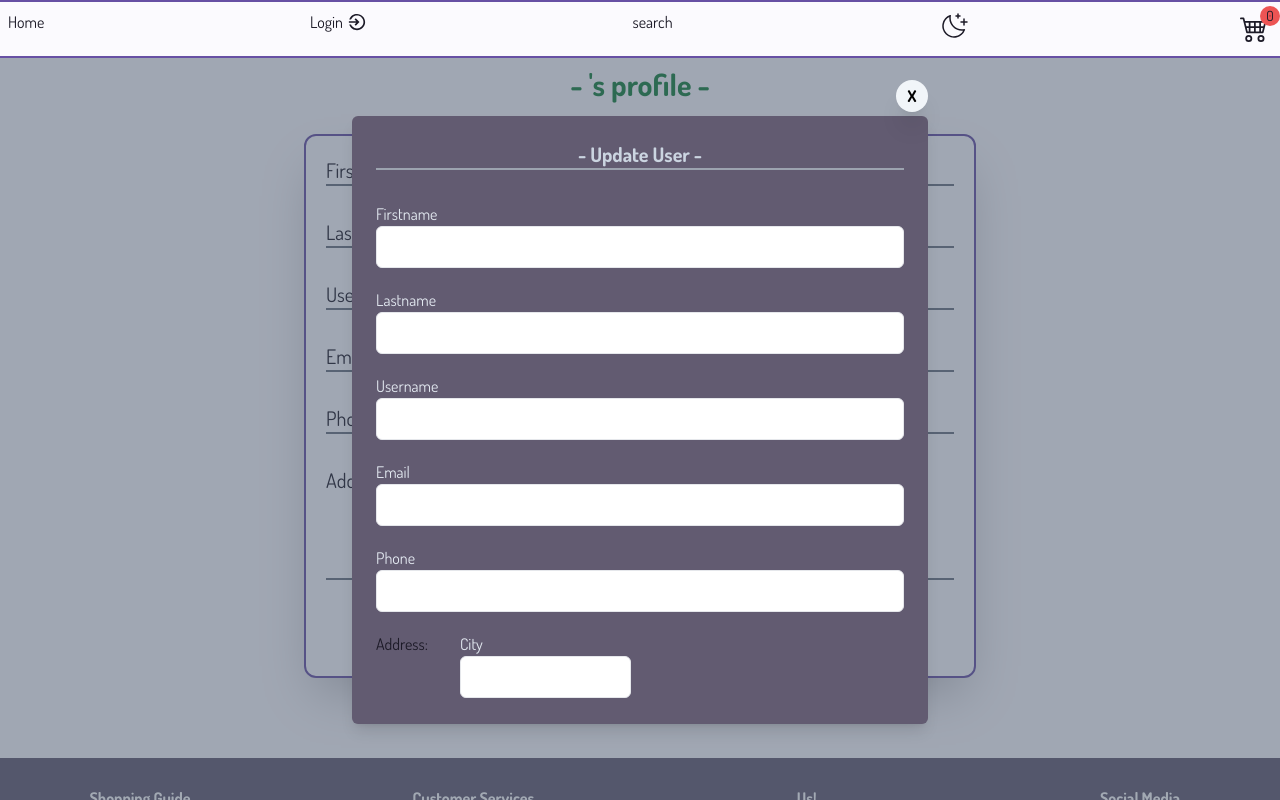
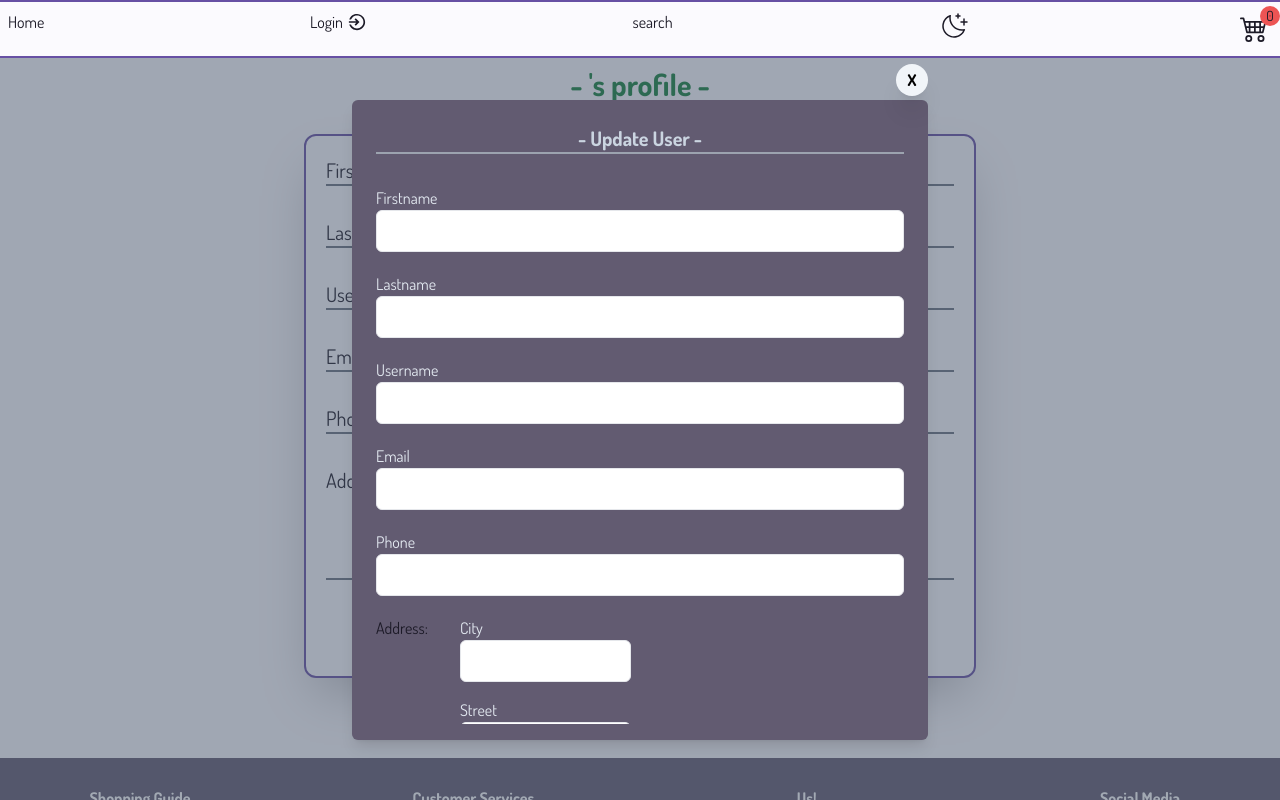
Before and after one commit to maryammohebbi/Ecommerce-website-with-React-Typescript-Tailwind, a React (Vite) app: page /profile in a window 1280 px wide. Both pictures are taken after a click on the button "EDIT PROFILE". Shown: the top 800 px of the page. Built offline with nearby package versions, Linux system fonts and the light colour scheme.

Commit message:
minor style changes

```diff
--- a/src/features/user/UpdateUser.tsx
+++ b/src/features/user/UpdateUser.tsx
@@ -82,8 +82,8 @@ const UpdateUser: React.FC<UpdateUserProps> = ({
       {open && (
         <>
           <div className="fixed top-0 left-0 w-full h-full bg-slate-600 opacity-50 z-10"></div>
-          <div className="fixed inset-0 flex items-center justify-center z-20 mt-10">
-            <div className="relative max-w-sm lg:max-w-xl w-full h-[80%] bg-secondaryBg p-4 rounded-md shadow-lg">
+          <div className="fixed inset-0 flex items-center justify-center z-20 ">
+            <div className="relative max-w-sm lg:max-w-xl w-full h-[80%] bg-secondaryBg p-4 rounded-md shadow-lg mt-10">
               <button
                 onClick={() => onOpen(false)}
                 className="absolute -top-9 right-0 w-8 h-8 bg-slate-100 p-1 rounded-full text-black font-bold shadow-xl z-[60]"
```
